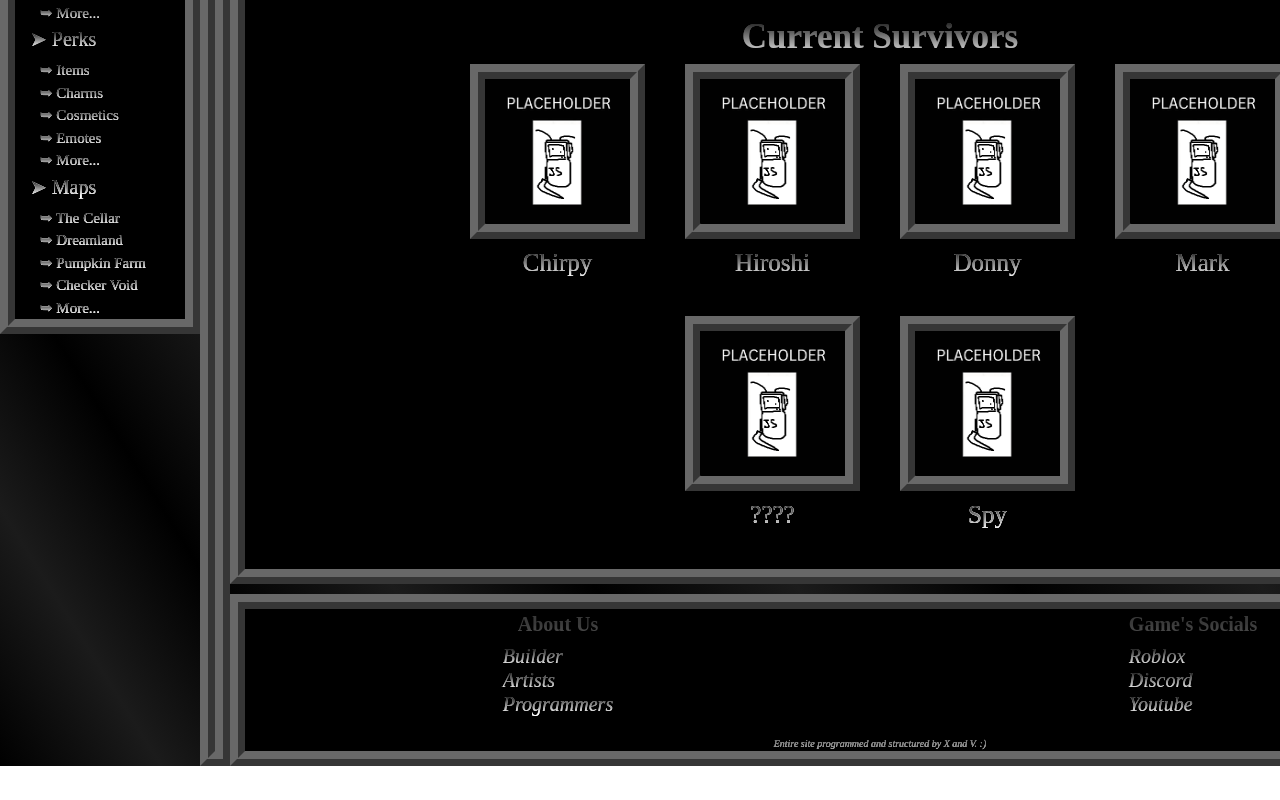
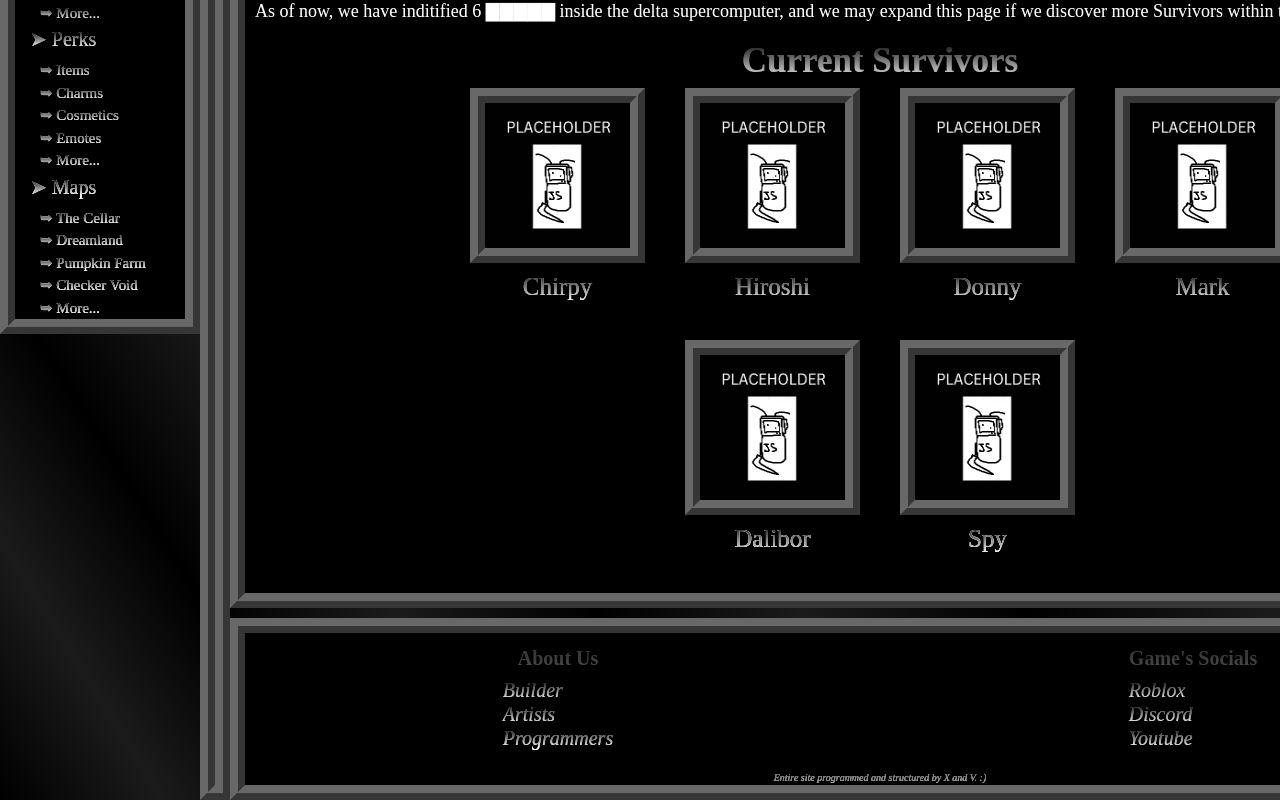
Before and after one commit to Damiussy/cryptipasta, a Next.js app: page /survivors in a window 1280 px wide. Shown: the part 418-1218 px from the top of the page. Before the commit the page ends 1184 px from the top, so only its background shows below. Built offline with nearby package versions, Linux system fonts and the light colour scheme; a web font is replaced by a local one.

Commit message:
[Story 1.5]: Fix de Bugs

```diff
--- a/src/app/globals.css
+++ b/src/app/globals.css
@@ -125,6 +125,7 @@ Disposition
     right: 0;
     left: 0;
     margin-top: 10px;
+    padding-top: 10px;
 }
 
 .linear-text-gradient {
--- a/src/app/survivors/page.tsx
+++ b/src/app/survivors/page.tsx
@@ -30,9 +30,9 @@ const survivors = [
     href: '/survivors/mark'
   },
   {
-    name: '????',
+    name: 'Dalibor',
     image: '/images/placeholder.png',
-    href: '/survivors/unknown'
+    href: '/survivors/dalibor'
   },
   {
     name: 'Spy',
--- a/src/components/layout/Header.tsx
+++ b/src/components/layout/Header.tsx
@@ -12,6 +12,7 @@ export default function Header() {
             צפו לבלתי צפוי.
           </h2>
         </div>
+      <br />
       </div>
     );
   }
```
